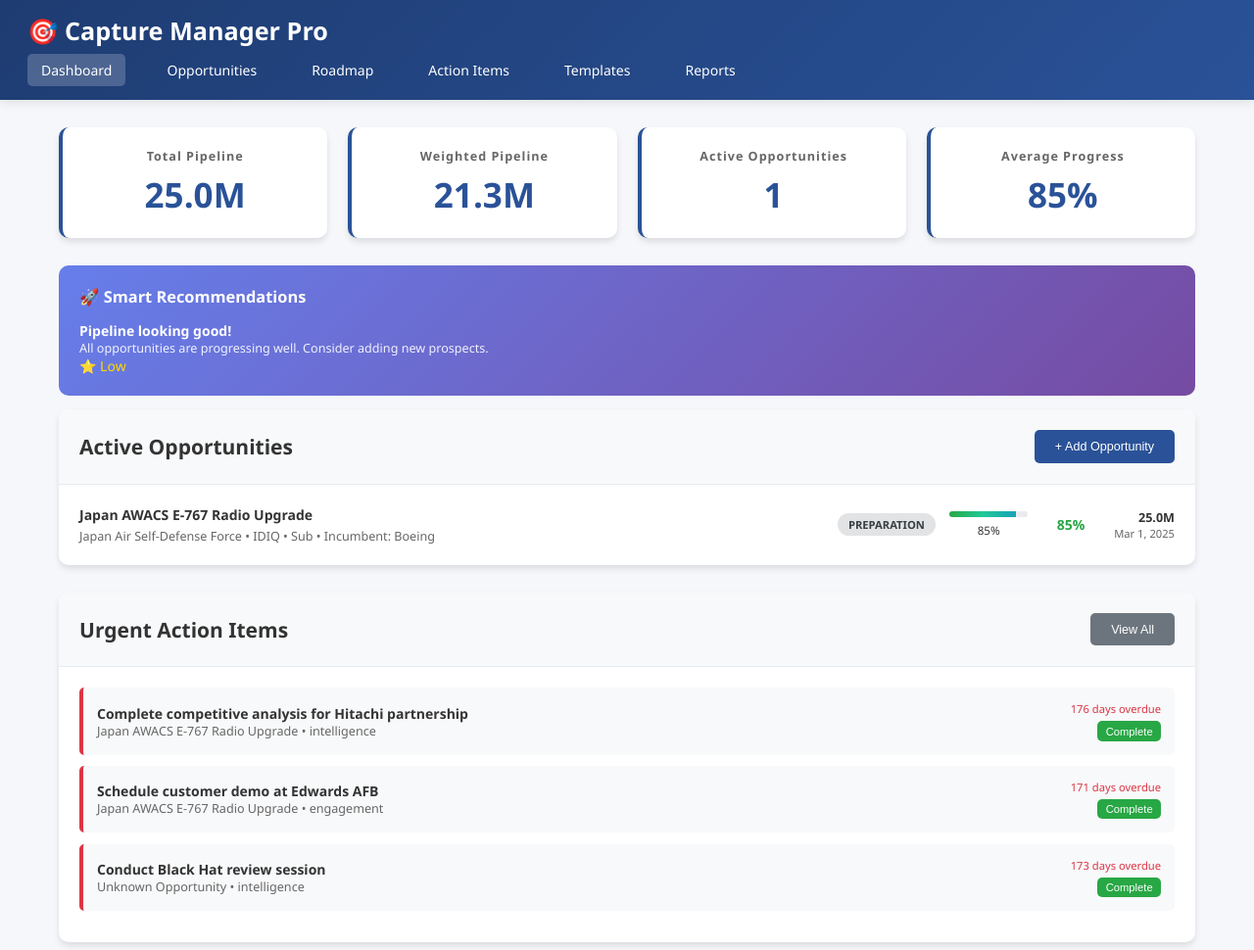
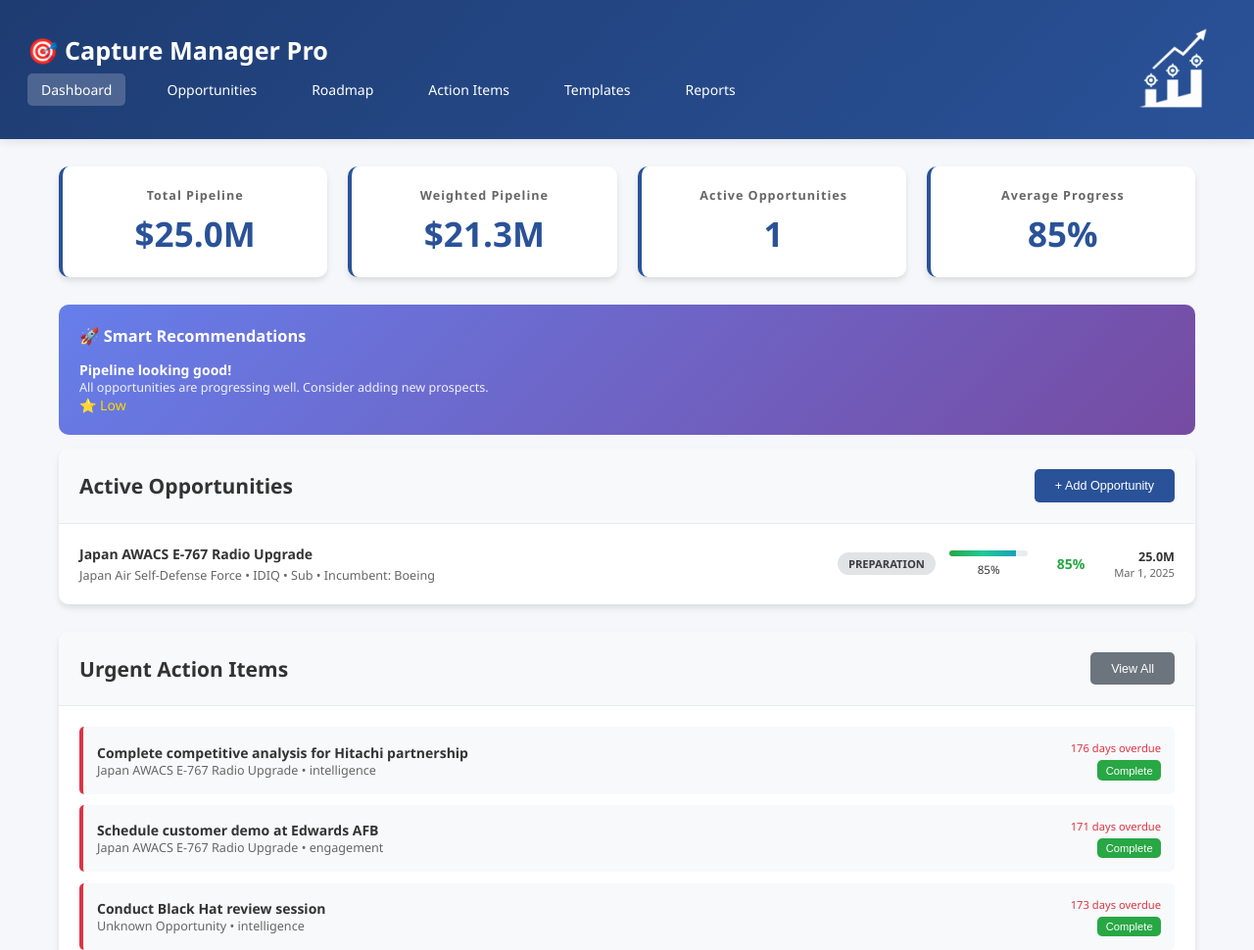
Before and after one commit to theUpSide/capture-manager-pro, a plain HTML site: page capture_manager_tool_v2.html in a window 1280 px wide. Shown: the top 970 px of the page at 98% size. Drawn offline with Linux system fonts and the light colour scheme.

Commit message:
added logo to header

```diff
--- a/capture_manager_tool_v2.html
+++ b/capture_manager_tool_v2.html
@@ -26,11 +26,24 @@
             color: white;
             padding: 1rem 2rem;
             box-shadow: 0 2px 10px rgba(0,0,0,0.1);
+            display: flex;
+            justify-content: space-between;
+            align-items: center;
         }
 
         header h1 {
             font-size: 1.8rem;
             margin-bottom: 0.5rem;
+        }
+
+        .header-left {
+            display: flex;
+            flex-direction: column;
+        }
+
+        .header-logo {
+            max-height: 110px;
+            width: auto;
         }
 
         nav {
@@ -676,6 +689,7 @@
 </head>
 <body>
 <header>
+        <div class="header-left">
             <h1>🎯 Capture Manager Pro</h1>
             <nav>
                 <a href="#" class="active" onclick="showDashboard()">Dashboard</a>
@@ -685,6 +699,10 @@
                 <a href="#" onclick="showTemplates()">Templates</a>
                 <a href="#" onclick="showReports()">Reports</a>
             </nav>
+        </div>
+        <div>
+            <img src="logo1.png" alt="Company Logo" class="header-logo">
+        </div>
     </header>
 
     <div class="container">
@@ -1829,8 +1847,8 @@ function hideAllViews() {
             const weightedPipeline = opportunities.reduce((sum, opp) => sum + (opp.value * opp.pwin / 100), 0);
             const avgProgress = Math.round(opportunities.reduce((sum, opp) => sum + opp.progress, 0) / opportunities.length);
 
-            document.getElementById('total-pipeline').textContent = `${(totalPipeline / 1000000).toFixed(1)}M`;
-            document.getElementById('weighted-pipeline').textContent = `${(weightedPipeline / 1000000).toFixed(1)}M`;
+            document.getElementById('total-pipeline').textContent = `$${(totalPipeline / 1000000).toFixed(1)}M`;
+            document.getElementById('weighted-pipeline').textContent = `$${(weightedPipeline / 1000000).toFixed(1)}M`;
             document.getElementById('active-count').textContent = opportunities.length;
             document.getElementById('avg-progress').textContent = `${avgProgress}%`;
         }
```
Also changed, not shown: logo1.PNG (added), logo2.PNG (added), logo3.PNG (added), logo4.PNG (added). Lines whose indentation alone changed are shown as unchanged.
